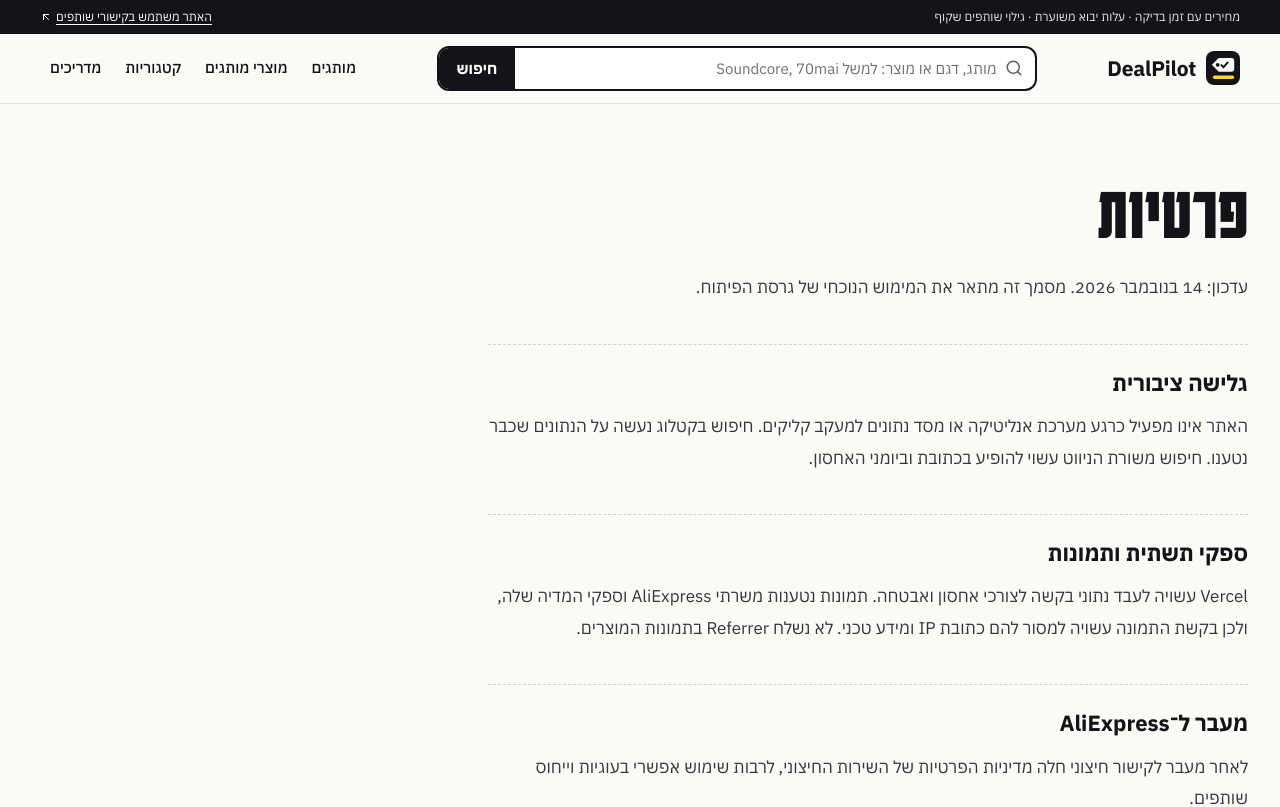
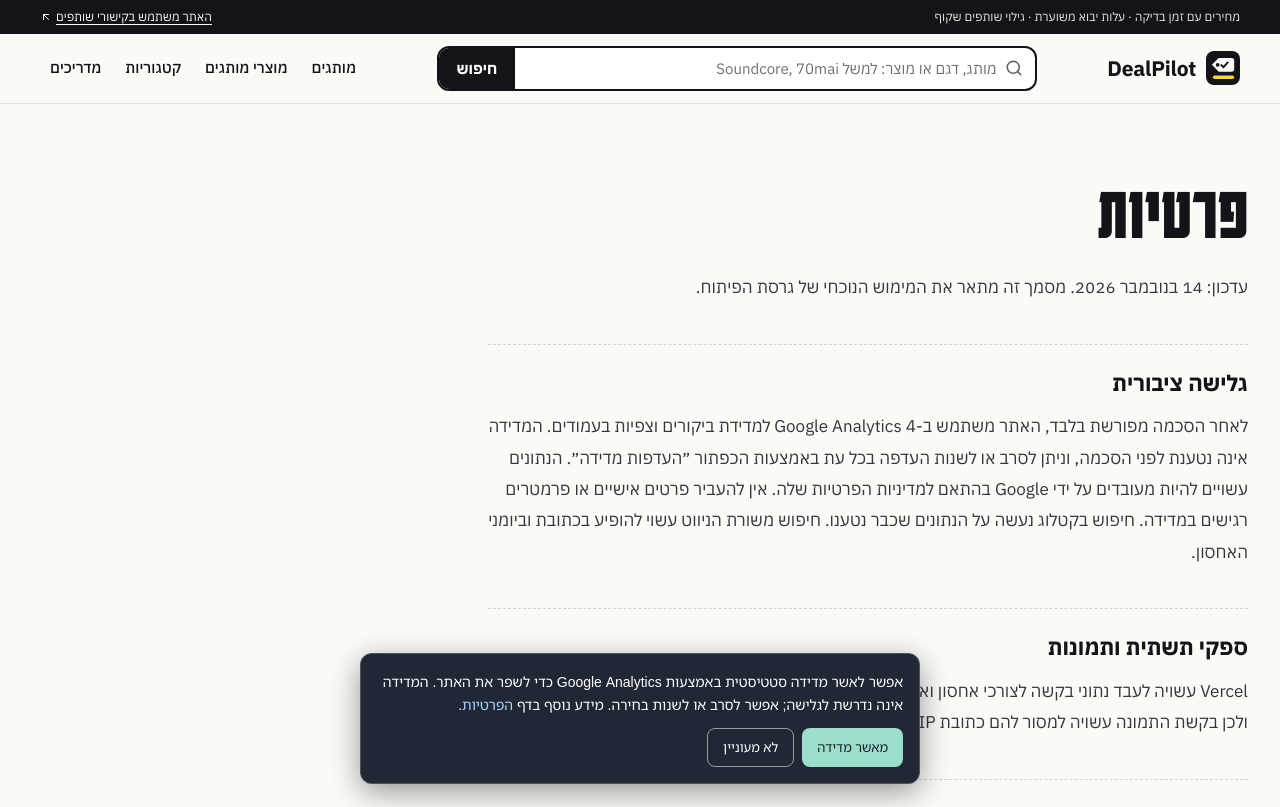
Before and after one commit to lemarketingx/affiliate-product-comparison-website, a Next.js app: page /privacy in a window 1280 px wide. Shown: the top 807 px of the page. Built offline with nearby package versions, Linux system fonts and the light colour scheme.

Commit message:
feat: install consent-based GA4 tracking for affiliate storefront
* feat(analytics): add opt-in GA4 tracking without query parameters

* feat(analytics): mount consent-based GA4 client only once

* docs(privacy): disclose optional GA4 analytics and consent choices

```diff
--- /dev/null
+++ b/app/consent-based-analytics.tsx
@@ -0,0 +1,111 @@
+"use client";
+
+import { useEffect, useState } from "react";
+import Script from "next/script";
+import { usePathname } from "next/navigation";
+
+const MEASUREMENT_ID = "G-0X26MGR3RJ";
+const STORAGE_KEY = "dealpilot_analytics_consent_v1";
+type Consent = "accepted" | "declined" | null;
+
+export function ConsentBasedAnalytics() {
+  const pathname = usePathname();
+  const [consent, setConsent] = useState<Consent>(null);
+  const [initialized, setInitialized] = useState(false);
+
+  useEffect(() => {
+    try {
+      const saved = localStorage.getItem(STORAGE_KEY);
+      setConsent(saved === "accepted" || saved === "declined" ? saved : null);
+    } catch {
+      setConsent(null);
+    }
+    setInitialized(true);
+  }, []);
+
+  function choose(value: Consent) {
+    try {
+      if (value) localStorage.setItem(STORAGE_KEY, value);
+      else localStorage.removeItem(STORAGE_KEY);
+    } catch {
+      // Consent remains session-only when storage is blocked.
+    }
+    setConsent(value);
+  }
+
+  useEffect(() => {
+    if (!initialized || consent !== "accepted") return;
+    const dataLayerWindow = window as Window & { dataLayer?: unknown[][] };
+    const dataLayer = (dataLayerWindow.dataLayer ??= []);
+    const gtag = (...args: unknown[]) => dataLayer.push(args);
+
+    // The browser history navigation is tracked manually. Avoid sending
+    // arbitrary query strings, which can contain search terms or personal data.
+    gtag("js", new Date());
+    gtag("config", MEASUREMENT_ID, { send_page_view: false });
+    gtag("event", "page_view", {
+      page_path: pathname,
+      page_location: window.location.origin + pathname,
+    });
+  }, [initialized, consent, pathname]);
+
+  if (!initialized) return null;
+
+  return (
+    <>
+      {consent === "accepted" && (
+        <Script
+          id="dealpilot-ga4-library"
+          src={`https://www.googletagmanager.com/gtag/js?id=${MEASUREMENT_ID}`}
+          strategy="afterInteractive"
+        />
+      )}
+      {consent === null && (
+        <section
+          aria-label="העדפות מדידה"
+          role="dialog"
+          aria-modal="false"
+          style={{
+            position: "fixed",
+            bottom: 16,
+            left: 16,
+            right: 16,
+            zIndex: 9999,
+            maxWidth: 560,
+            marginInline: "auto",
+            borderRadius: 12,
+            padding: 16,
+            color: "#ffffff",
+            background: "#202735",
+            border: "1px solid #ffffff33",
+            boxShadow: "0 8px 30px #0006",
+          }}
+        >
+          <p style={{ margin: "0 0 12px", fontSize: 14, lineHeight: 1.65 }}>
+            אפשר לאשר מדידה סטטיסטית באמצעות Google Analytics כדי לשפר
+            את האתר. המדידה אינה נדרשת לגלישה; אפשר לסרב או לשנות בחירה.
+            מידע נוסף בדף <a style={{ color: "#a9d5ff" }} href="/privacy">הפרטיות</a>.
+          </p>
+          <div style={{ display: "flex", gap: 8, flexWrap: "wrap" }}>
+            <button type="button" onClick={() => choose("accepted")} style={{ padding: "8px 15px", borderRadius: 8, background: "#9bdecc", color: "#182029", border: 0, cursor: "pointer" }}>
+              מאשר מדידה
+            </button>
+            <button type="button" onClick={() => choose("declined")} style={{ padding: "8px 15px", borderRadius: 8, background: "transparent", color: "#ffffff", border: "1px solid #ffffff88", cursor: "pointer" }}>
+              לא מעוניין
+            </button>
+          </div>
+        </section>
+      )}
+      {consent !== null && (
+        <button
+          type="button"
+          onClick={() => choose(null)}
+          aria-label="שינוי העדפות מדידה"
+          style={{ position: "fixed", bottom: 8, left: 8, zIndex: 9990, padding: "4px 8px", fontSize: 11, borderRadius: 6, background: "#202735", color: "#fff", border: "1px solid #fff5", cursor: "pointer" }}
+        >
+          העדפות מדידה
+        </button>
+      )}
+    </>
+  );
+}
--- a/app/layout.tsx
+++ b/app/layout.tsx
@@ -1,4 +1,5 @@
 import type { Metadata } from "next";
+import { ConsentBasedAnalytics } from "./consent-based-analytics";
 import "./globals.css";
 import "./dealpilot.css";
 import "./welcoming.css";
@@ -36,7 +37,7 @@ export default function RootLayout({
         <link rel="preload" href="/fonts/storefront/ibm-plex-sans-hebrew-hebrew-700-normal.woff2" as="font" type="font/woff2" crossOrigin="" />
         <link rel="preload" href="/fonts/storefront/ibm-plex-sans-hebrew-hebrew-400-normal.woff2" as="font" type="font/woff2" crossOrigin="" />
       </head>
-      <body>{children}</body>
+      <body>{children}<ConsentBasedAnalytics /></body>
     </html>
   );
 }
--- a/app/privacy/page.tsx
+++ b/app/privacy/page.tsx
@@ -15,7 +15,7 @@ export default function Privacy() {
           </p>
           <h2>גלישה ציבורית</h2>
           <p>
-            האתר אינו מפעיל כרגע מערכת אנליטיקה או מסד נתונים למעקב קליקים.
+            לאחר הסכמה מפורשת בלבד, האתר משתמש ב-Google Analytics 4 למדידת ביקורים וצפיות בעמודים. המדידה אינה נטענת לפני הסכמה, וניתן לסרב או לשנות העדפה בכל עת באמצעות הכפתור ״העדפות מדידה״. הנתונים עשויים להיות מעובדים על ידי Google בהתאם למדיניות הפרטיות שלה. אין להעביר פרטים אישיים או פרמטרים רגישים במדידה.
             חיפוש בקטלוג נעשה על הנתונים שכבר נטענו. חיפוש משורת הניווט עשוי
             להופיע בכתובת וביומני האחסון.
           </p>
```
